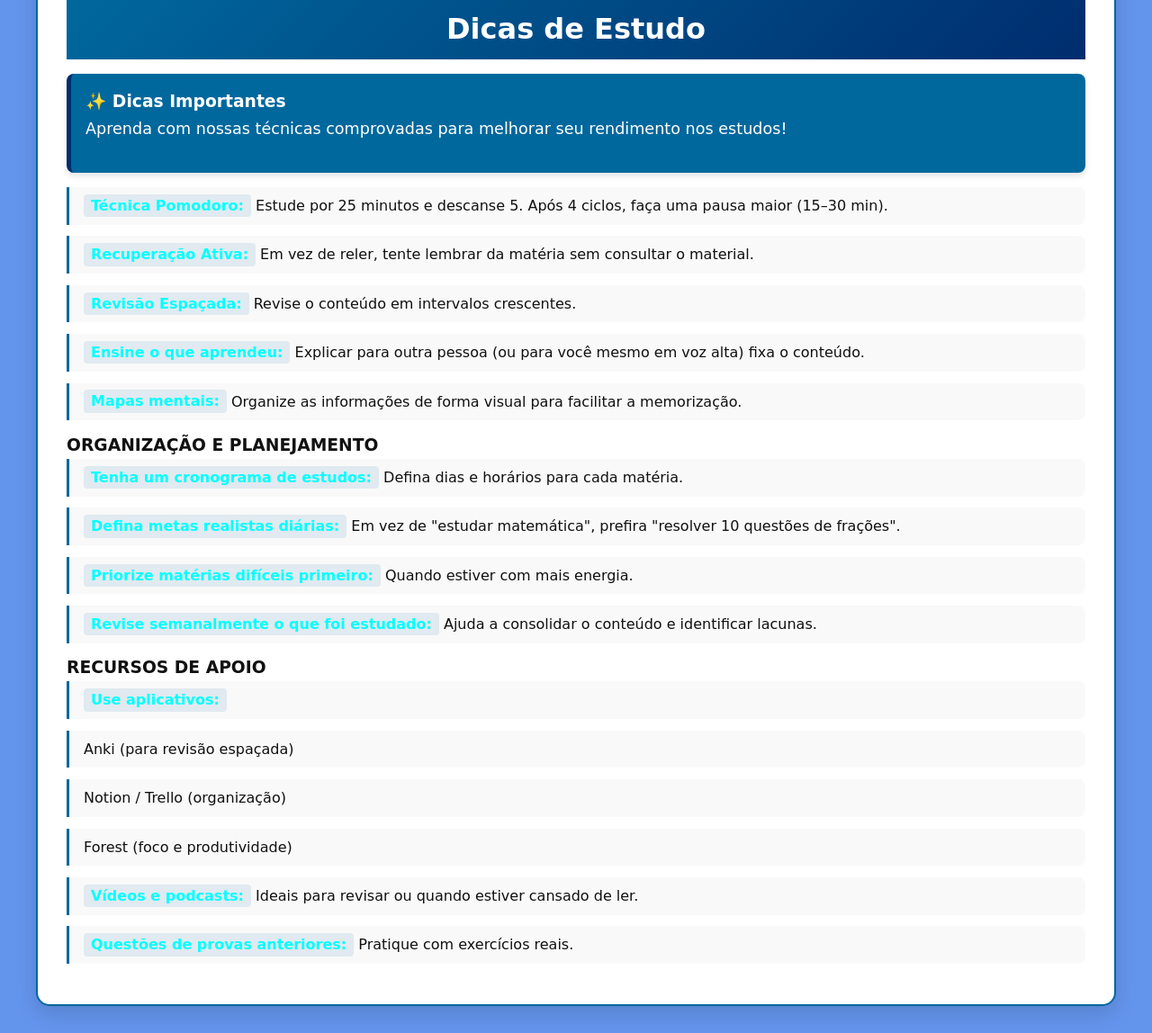
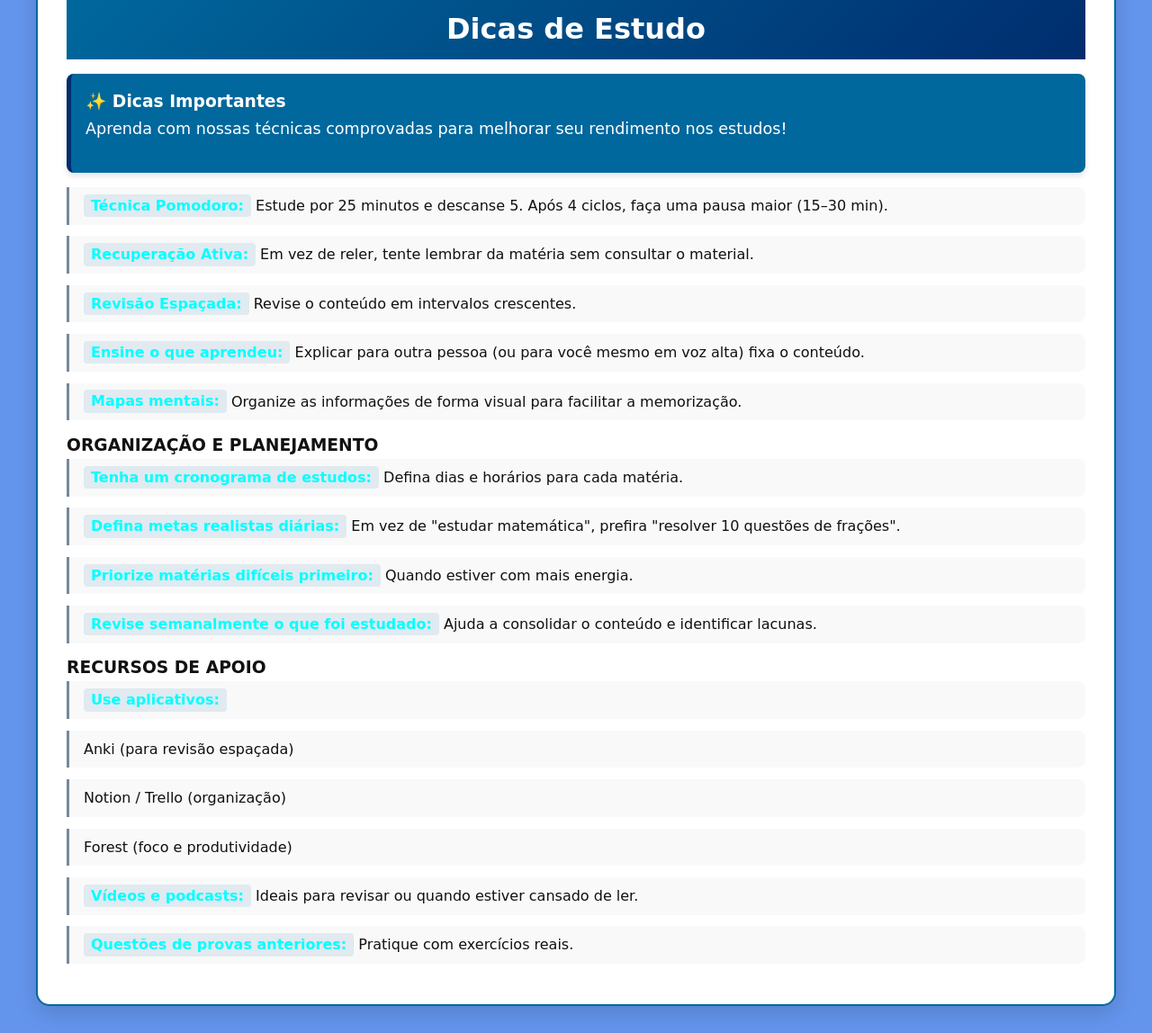
Before and after one commit to FelipeSantos-boiBigas/TrabalhoWebHTML, a PHP site: page /dicas.html in a window 1280 px wide. Shown: the part 412-1560 px from the top of the page at 90% size. Run offline with PHP 8.4, Linux system fonts and the light colour scheme.

Commit message:
Update style.css

```diff
--- a/css/style.css
+++ b/css/style.css
@@ -109,7 +109,7 @@ a:hover {
 li {
     margin-bottom: 0.8rem;
     padding-left: 1rem;
-    border-left: 3px solid #00689D;
+    border-left: 3px solid #778899;
     background-color: rgba(191, 194, 195, 0.1);
     padding: 0.5rem 0.5rem 0.5rem 1rem;
     border-radius: 0 8px 8px 0;
```
